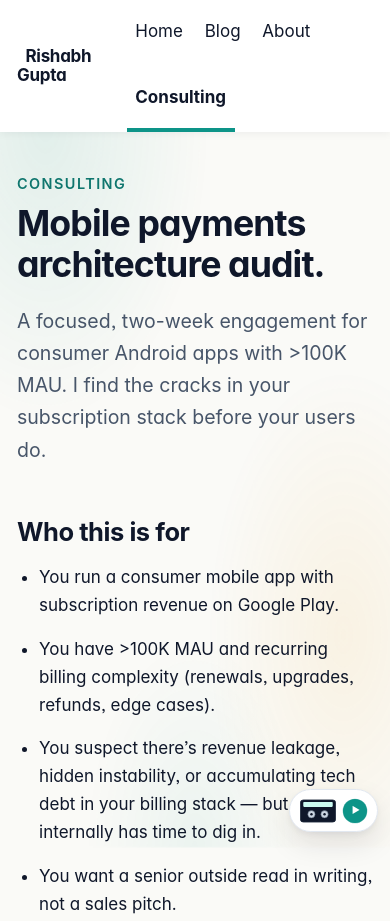
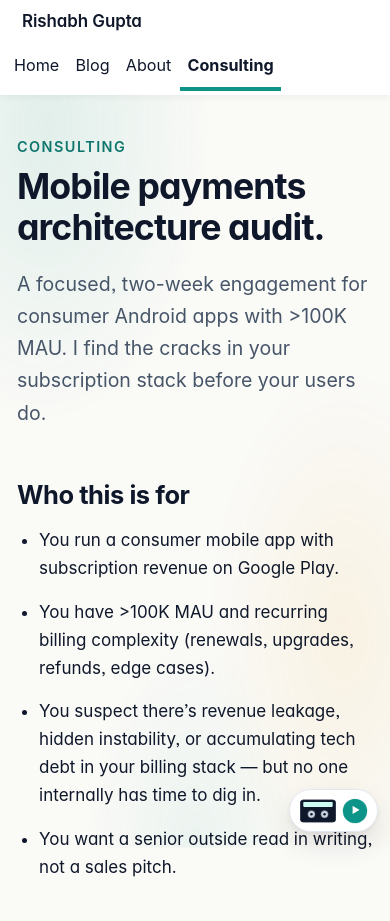
Before and after one commit to rishabhships/rishabhships.com, an Astro site: page /consulting in a window 390 px wide. Shown: the top 921 px of the page. Built offline with nearby package versions, Linux system fonts and the light colour scheme; Astro itself is replaced by a stand-in of ours.

Commit message:
Fix mobile layout for header and consulting page
Header.astro:
- Stack nav vertically on phones <540px (title + links no longer wrap)
- Re-weight Rishabh Gupta as a clean brand mark (font-weight 600, looser tracking, teal hover)
- Tighten link padding on tablets 540-720px
- Add flex-wrap safety net

consulting.astro:
- Stack the Scope & Pricing meta-list rows on phones (label above value)
- Prevent label/value collision via flex-shrink: 0 on labels

Co-authored-by: Cursor <cursoragent@cursor.com>

```diff
--- a/src/components/Header.astro
+++ b/src/components/Header.astro
@@ -41,25 +41,42 @@ import HeaderLink from './HeaderLink.astro';
 		background: white;
 		box-shadow: 0 2px 8px rgba(var(--black), 5%);
 	}
-	h2 {
-		margin: 0;
-		font-size: 1em;
-	}
-
-	h2 a,
-	h2 a.active {
-		text-decoration: none;
-	}
 	nav {
 		display: flex;
 		align-items: center;
 		justify-content: space-between;
+		gap: 0.5em;
+		flex-wrap: wrap;
+	}
+	h2 {
+		margin: 0;
+		font-size: 1.05em;
+		font-weight: 600;
+		letter-spacing: -0.005em;
+		line-height: 1.2;
+	}
+	h2 a,
+	h2 a.active {
+		text-decoration: none;
+		color: var(--ink);
+		display: inline-block;
+		padding: 1em 0;
+		border-bottom: none;
+		transition: color 0.18s ease;
+	}
+	h2 a:hover {
+		color: var(--accent-dark);
+	}
+	.internal-links {
+		display: flex;
+		flex-wrap: wrap;
 	}
 	nav a {
-		padding: 1em 0.5em;
-		color: var(--black);
+		padding: 1em 0.55em;
+		color: var(--ink);
 		border-bottom: 4px solid transparent;
 		text-decoration: none;
+		white-space: nowrap;
 	}
 	nav a.active {
 		text-decoration: none;
@@ -70,8 +87,30 @@ import HeaderLink from './HeaderLink.astro';
 		display: flex;
 	}
 	@media (max-width: 720px) {
-		.social-links {
-			display: none;
+		.social-links { display: none; }
+		nav a { padding: 1em 0.4em; font-size: 0.95em; }
+	}
+	@media (max-width: 540px) {
+		header { padding: 0 0.85em; }
+		nav {
+			flex-direction: column;
+			align-items: stretch;
+			gap: 0;
+			padding: 0.15em 0 0.25em;
+		}
+		h2 a,
+		h2 a.active {
+			padding: 0.65em 0 0.2em;
+		}
+		.internal-links {
+			width: 100%;
+			justify-content: flex-start;
+			gap: 0.1em;
+			margin-left: -0.45em;
+		}
+		nav a {
+			padding: 0.5em 0.45em;
+			font-size: 0.95em;
 		}
 	}
 </style>
--- a/src/pages/consulting.astro
+++ b/src/pages/consulting.astro
@@ -152,6 +152,7 @@ import { SITE_TITLE } from '../consts';
 			.meta-list li {
 				display: flex;
 				justify-content: space-between;
+				align-items: baseline;
 				gap: 1em;
 				padding: 0.85em 1.2em;
 				border-bottom: 1px solid var(--border);
@@ -161,6 +162,21 @@ import { SITE_TITLE } from '../consts';
 			.meta-list li > span {
 				color: var(--ink-soft);
 				font-weight: 500;
+				flex-shrink: 0;
+			}
+			.meta-list li > strong {
+				text-align: right;
+			}
+			@media (max-width: 540px) {
+				.meta-list li {
+					flex-direction: column;
+					align-items: flex-start;
+					gap: 0.15em;
+					padding: 0.75em 1em;
+				}
+				.meta-list li > strong {
+					text-align: left;
+				}
 			}
 			.fine-print {
 				font-size: 0.88em;
```
